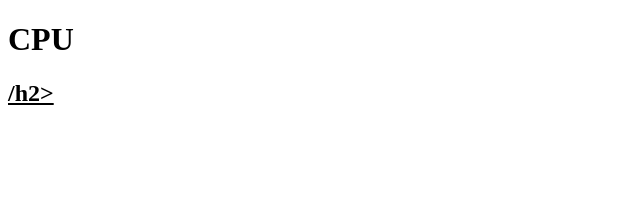
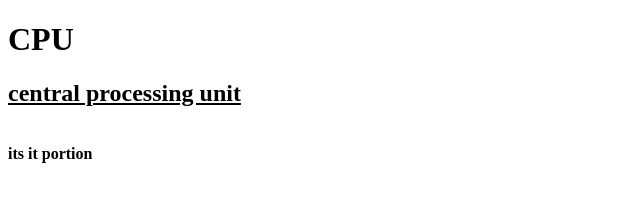
Before and after one commit to iamneo-production/fbdfbbacadaeccdfffebaeceaec, a website: page public/index.html in a window 1280 px wide. Shown: the whole page, without its empty margins (0-640 px from the left). Drawn offline with Linux system fonts and the light colour scheme.

Commit message:
Backup Commit

```diff
--- a/public/index.html
+++ b/public/index.html
@@ -9,6 +9,7 @@
 </head>
 <body>
 <h1>CPU</h1>
-<h2><u> <b></cpu><strands for<i></i>/h2>
+<h2><u> <b></cpu><strands for <i> central processing unit</i></u></h2><br>
+its it portion
 <p</P>
 </html>
```
